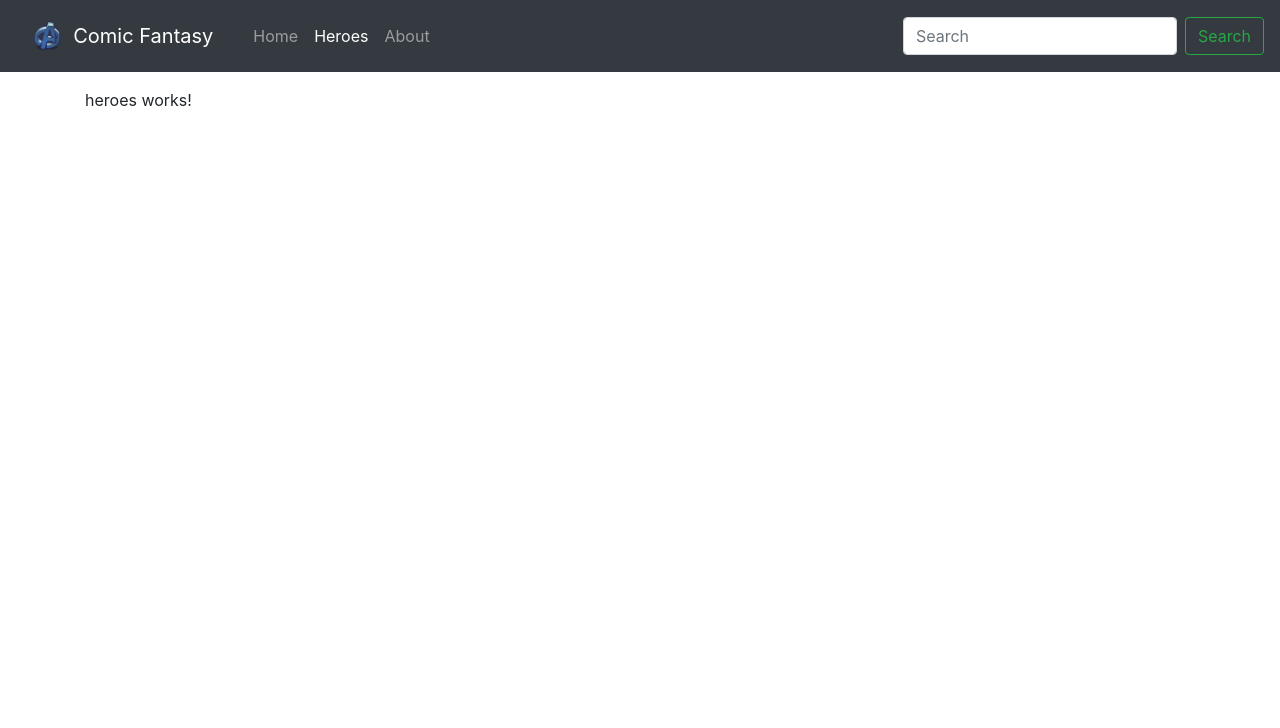
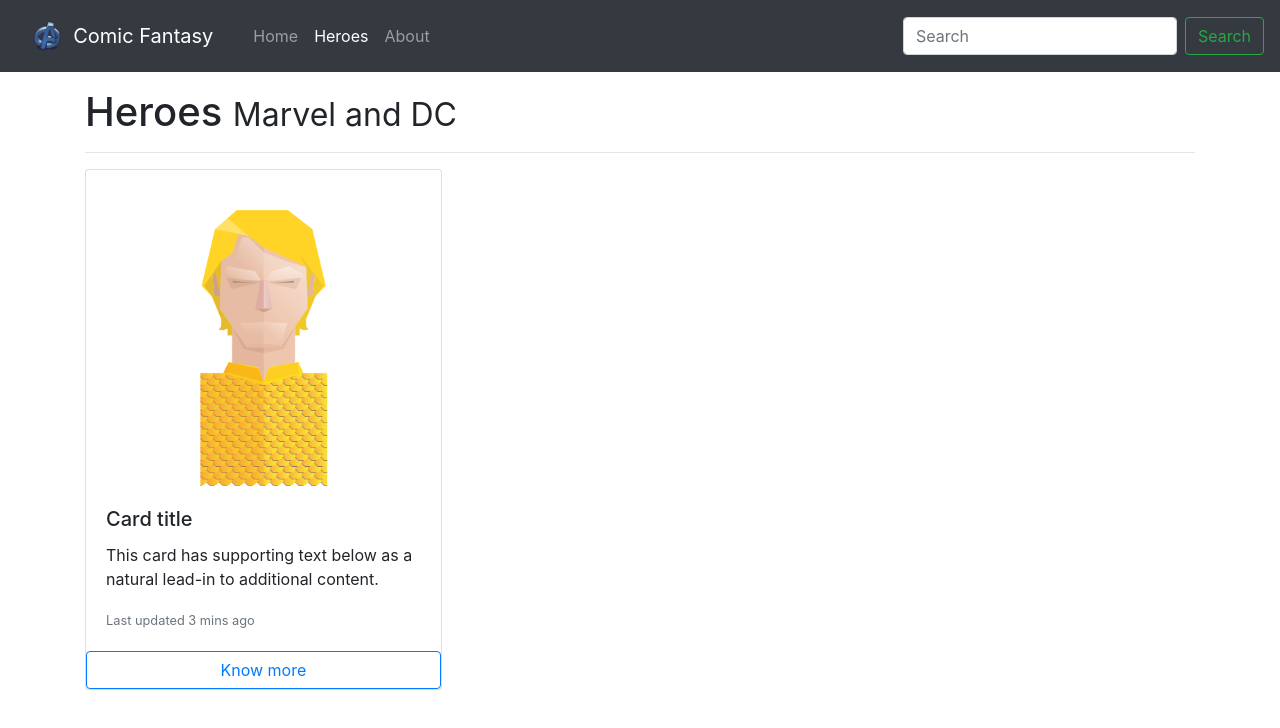
Before and after one commit to RamiroCuenca/spa-angular, an Angular app: page /heroes in a window 1280 px wide. Shown: the top 728 px of the page. Built offline with nearby package versions, Linux system fonts and the light colour scheme.

Commit message:
Created our first card for heroes and added styles to home

```diff
--- a/src/app/components/heroes/heroes.component.html
+++ b/src/app/components/heroes/heroes.component.html
@@ -1 +1,73 @@
-<p>heroes works!</p>
+<h1>Heroes <small>Marvel and DC</small></h1>
+
+<hr>
+
+<div class="card-columns">
+    <!--
+    <div class="card">
+        <img src="..." class="card-img-top" alt="...">
+        <div class="card-body">
+            <h5 class="card-title">Card title that wraps to a new line</h5>
+            <p class="card-text">This is a longer card with supporting text below as a natural lead-in to additional content. This content is a little bit longer.</p>
+        </div>
+    </div>
+    <div class="card p-3">
+        <blockquote class="blockquote mb-0 card-body">
+            <p>Lorem ipsum dolor sit amet, consectetur adipiscing elit. Integer posuere erat a ante.</p>
+            <footer class="blockquote-footer">
+                <small class="text-muted">
+            Someone famous in <cite title="Source Title">Source Title</cite>
+          </small>
+            </footer>
+        </blockquote>
+    </div>
+    -->
+    <div class="card">
+        <img src="assets/img/aquaman.png" class="card-img-top" alt="...">
+        <div class="card-body">
+            <h5 class="card-title">Card title</h5>
+            <p class="card-text">This card has supporting text below as a natural lead-in to additional content.</p>
+            <p class="card-text"><small class="text-muted">Last updated 3 mins ago</small></p>
+        </div>
+        <button type="button" class="btn btn-block btn-outline-primary">Know more</button>
+    </div>
+    <!--
+    <div class="card bg-primary text-white text-center p-3">
+        <blockquote class="blockquote mb-0">
+            <p>Lorem ipsum dolor sit amet, consectetur adipiscing elit. Integer posuere erat.</p>
+            <footer class="blockquote-footer text-white">
+                <small>
+            Someone famous in <cite title="Source Title">Source Title</cite>
+          </small>
+            </footer>
+        </blockquote>
+    </div>
+    <div class="card text-center">
+        <div class="card-body">
+            <h5 class="card-title">Card title</h5>
+            <p class="card-text">This card has a regular title and short paragraphy of text below it.</p>
+            <p class="card-text"><small class="text-muted">Last updated 3 mins ago</small></p>
+        </div>
+    </div>
+    <div class="card">
+        <img src="..." class="card-img-top" alt="...">
+    </div>
+    <div class="card p-3 text-right">
+        <blockquote class="blockquote mb-0">
+            <p>Lorem ipsum dolor sit amet, consectetur adipiscing elit. Integer posuere erat a ante.</p>
+            <footer class="blockquote-footer">
+                <small class="text-muted">
+            Someone famous in <cite title="Source Title">Source Title</cite>
+          </small>
+            </footer>
+        </blockquote>
+    </div>
+    <div class="card">
+        <div class="card-body">
+            <h5 class="card-title">Card title</h5>
+            <p class="card-text">This is another card with title and supporting text below. This card has some additional content to make it slightly taller overall.</p>
+            <p class="card-text"><small class="text-muted">Last updated 3 mins ago</small></p>
+        </div>
+    </div>
+</div>
+-->
--- a/src/styles.css
+++ b/src/styles.css
@@ -1,4 +1,8 @@
 /* You can add global styles to this file, and also import other style files */
+
+body {
+    padding-bottom: 4rem;
+}
 
 .animated {
     -webkit-animation-duration: 1s;
```
